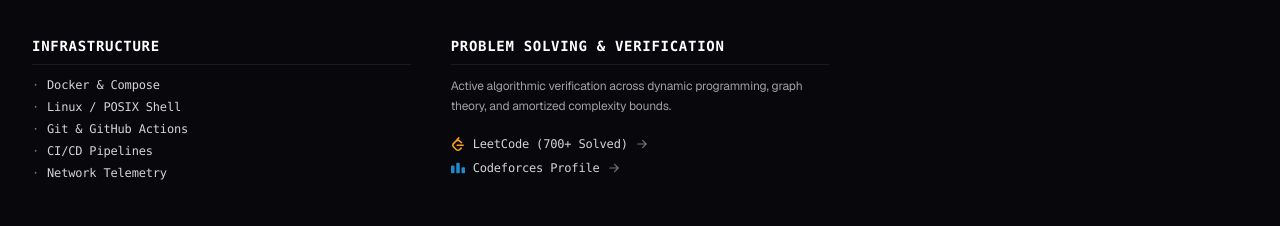
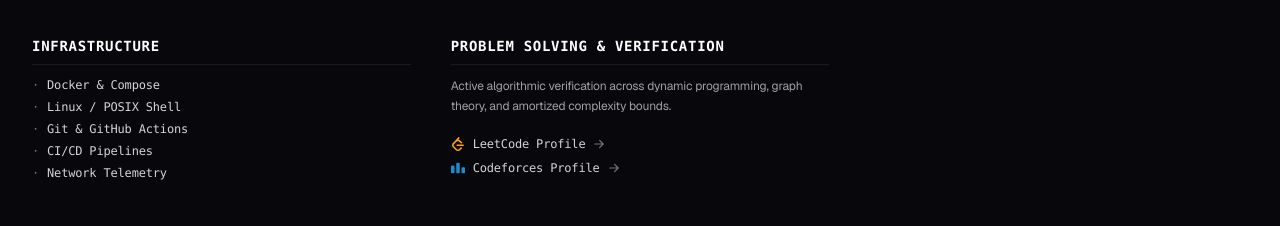
Before and after one commit to abhi-byte62/ports, a React (Vite) app: page / in a window 1280 px wide. Shown: the part 6020-6246 px from the top of the page. Built offline with nearby package versions, Linux system fonts and the light colour scheme; a web font is replaced by a local one.

Commit message:
chore: remove specific LeetCode problem count claims

```diff
--- a/src/pages/Resume.jsx
+++ b/src/pages/Resume.jsx
@@ -329,7 +329,7 @@
             <ul className="list-disc list-inside space-y-1.5 text-xs text-neutral-300 font-sans">
               <li>
                 <strong className="text-white">Competitive Programming:</strong> Active problem solver on{" "}
-                <a href="https://leetcode.com/u/playboldAbhi/" target="_blank" rel="noreferrer" className="text-sky-400 hover:underline">LeetCode (700+ Solved)</a>
+                <a href="https://leetcode.com/u/playboldAbhi/" target="_blank" rel="noreferrer" className="text-sky-400 hover:underline">LeetCode</a>
                 {" "}and{" "}
                 <a href="https://codeforces.com/profile/playboldAbhi" target="_blank" rel="noreferrer" className="text-sky-400 hover:underline">Codeforces</a>, focusing on Graph Algorithms, Dynamic Programming, and Amortized Complexity.
               </li>
--- a/src/sections/Skills.jsx
+++ b/src/sections/Skills.jsx
@@ -89,7 +89,7 @@
                 className="flex items-center gap-2 text-neutral-300 hover:text-white transition-colors"
               >
                 <SiLeetcode className="text-[#FFA116]" size={14} />
-                <span>LeetCode (700+ Solved)</span>
+                <span>LeetCode Profile</span>
                 <HiArrowRight size={12} className="text-neutral-500" />
               </a>
 
```
